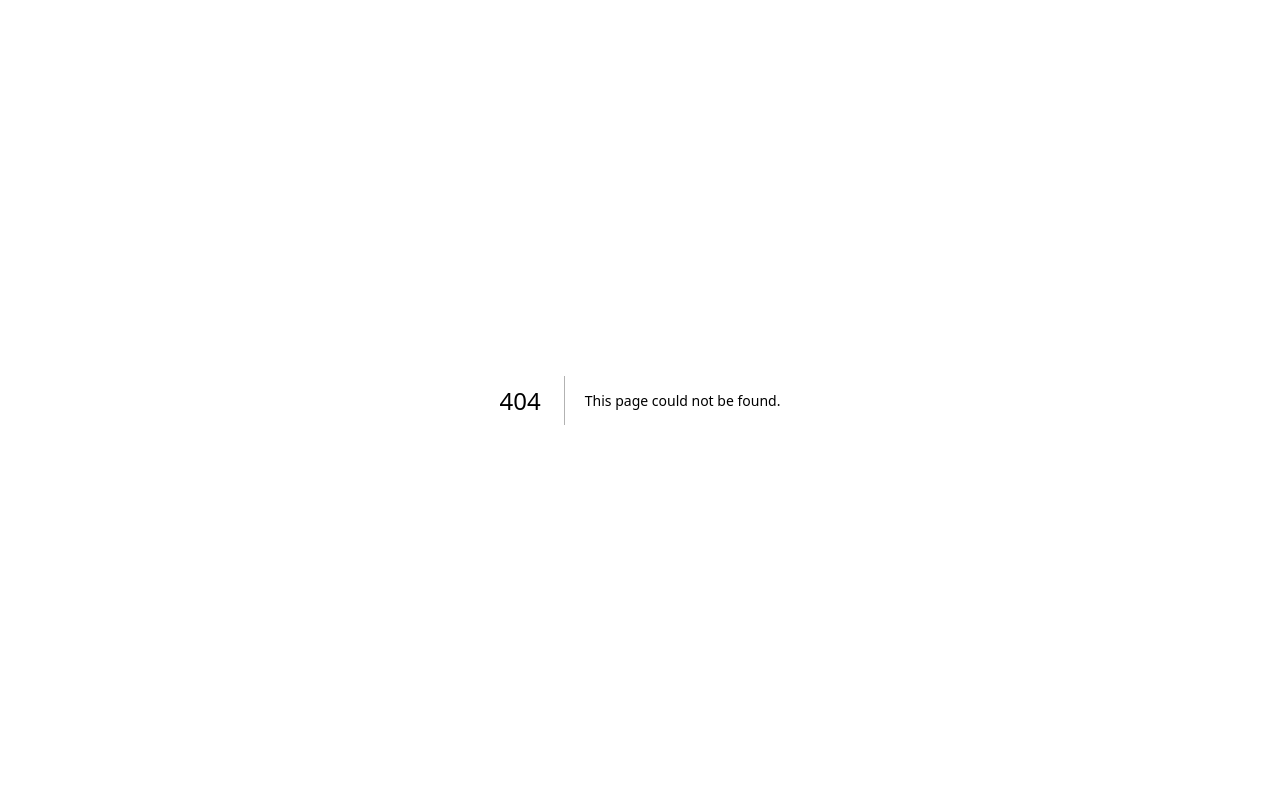
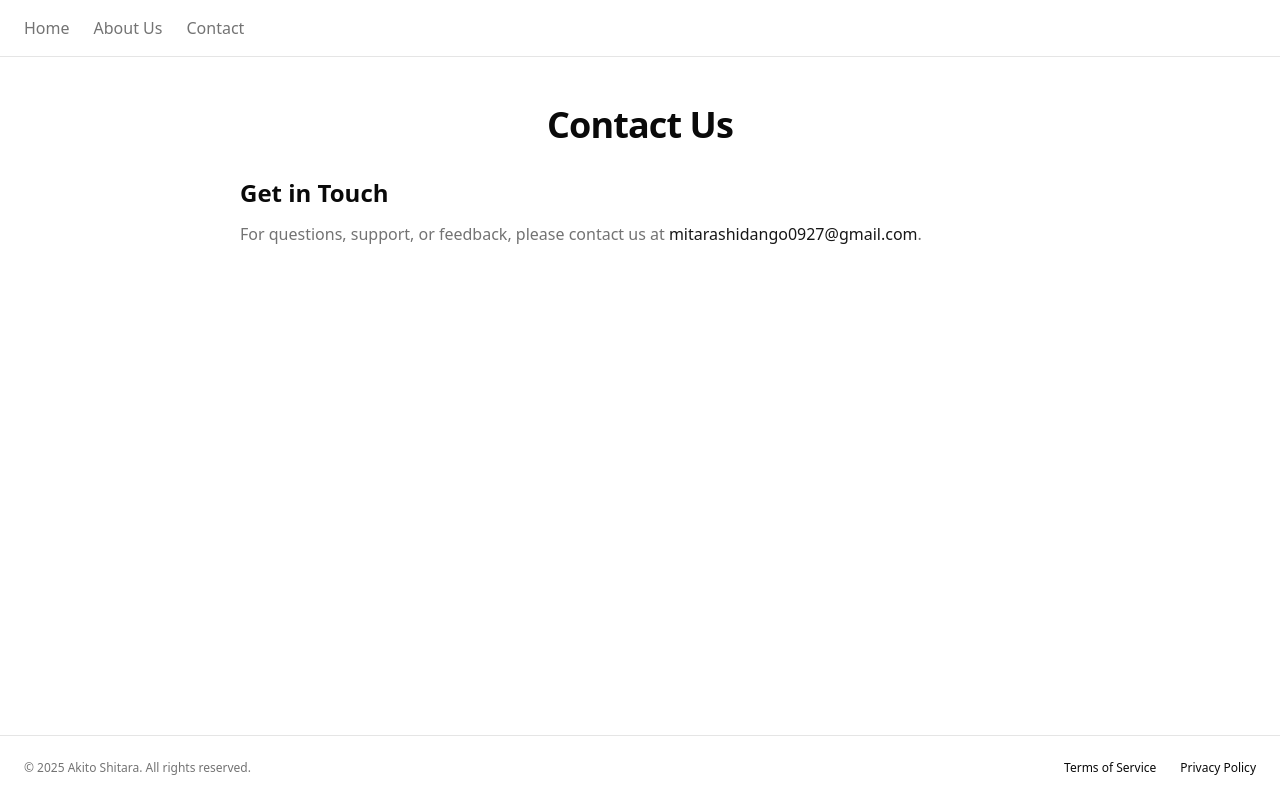
Before and after one commit to himura467/tend-attend, a Next.js app in the folder frontend/: page /1/contact in a window 1280 px wide. Before the commit this address had no page. Built offline with nearby package versions, Linux system fonts and the light colour scheme.

Commit message:
feat: contact us page

```diff
--- /dev/null
+++ b/frontend/src/app/[locale]/contact/page.tsx
@@ -0,0 +1,29 @@
+import { DialogTemplate } from "@/components/templates/DialogTemplate";
+import { NextPage } from "next";
+import React from "react";
+
+const ContactUsPage: NextPage = (): React.JSX.Element => {
+  return (
+    <DialogTemplate>
+      <div className="w-full max-w-[800px] space-y-8">
+        <div className="text-center">
+          <h1 className="text-foreground text-3xl font-bold tracking-tight sm:text-4xl">Contact Us</h1>
+        </div>
+        <div className="text-foreground space-y-6">
+          <section className="space-y-3">
+            <h2 className="text-2xl font-semibold">Get in Touch</h2>
+            <p className="text-muted-foreground leading-relaxed">
+              For questions, support, or feedback, please contact us at{" "}
+              <a href="mailto:mitarashidango0927@gmail.com" className="text-primary font-medium hover:underline">
+                mitarashidango0927@gmail.com
+              </a>
+              .
+            </p>
+          </section>
+        </div>
+      </div>
+    </DialogTemplate>
+  );
+};
+
+export default ContactUsPage;
```
